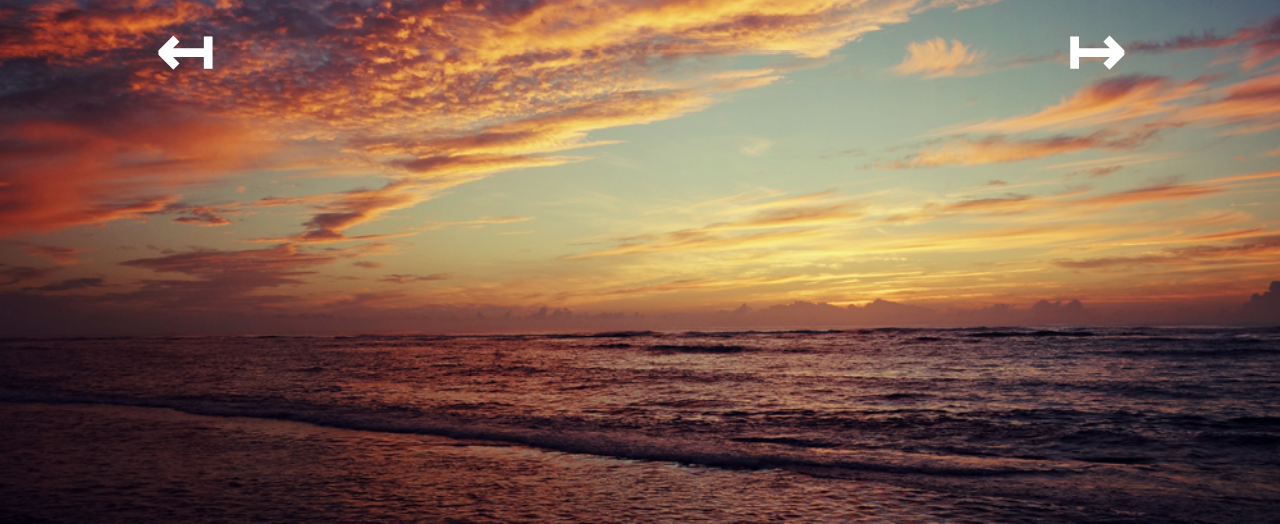
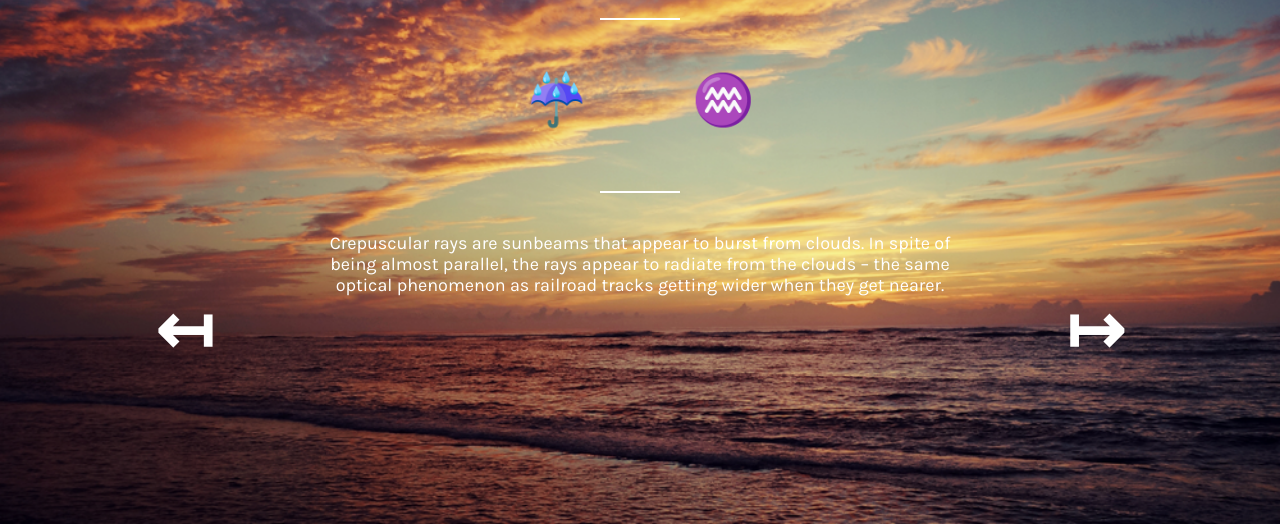
Before and after one commit to yayitswei/clouds, a plain HTML site: page public/index.html in a window 1280 px wide. Shown: the part 276-800 px from the top of the page. Drawn offline with Linux system fonts and the light colour scheme.

Commit message:
added precipitation and level

```diff
--- a/public/css/styles.less
+++ b/public/css/styles.less
@@ -70,21 +70,11 @@ img.navcloud {
 }
 
 
-#previous {
-  float:left;
-  font-size: 70px;
-}
-
-#next {
-  float:right;
-  font-size: 70px;
-}
-
 
 p {
-  font-family: 'Avenir', sans-serif;
-  font-size: 24px;
-  line-height: 30px;
+  font-family: 'Karla', sans-serif;
+  font-size: 18px;
+  line-height: 21px;
   color: #FFF;
 }
 
@@ -94,6 +84,11 @@ p {
   font-size: 18px;
   line-height: 21px;
   color: #FFF;
+  text-align: center;
+}
+
+.description-icon {
+  font-size:50px;
 }
 
 
@@ -136,3 +131,21 @@ li {
   cursor: pointer;
   padding-bottom: 5px;
 }
+
+.line {
+	margin: 20px auto;
+	width: 80px;
+	height: 2px;
+	background: #FFF;
+}
+
+
+#previous {
+  float:left;
+  font-size: 70px;
+}
+
+#next {
+  float:right;
+  font-size: 70px;
+}
--- a/public/index.html
+++ b/public/index.html
@@ -33,12 +33,29 @@
 	  </div>
 	  <div class="row">
 		  <h1 id="cloudname" style="text-align:center; padding-top:50px;"></h1>
+		  <div class="line"></div>
+	  </div>
+	  <div class="row" style="padding-bottom: 10px;">
+		<div class="large-2 large-offset-4 columns" style="text-align:center">
+			<p class="description-icon">&#9748;</p>
+			<p id="#cloudprecipitation"></p>
+		</div>
+		<div class="large-2 columns" style="text-align:center">
+			<p class="description-icon">&#9810;</p>
+			<p id="#cloudlevel"></p>
+		</div>
+		<div class="large-6 columns">
+		</div>
+	  </div>
+	  <div class="line"></div>
+	  <div class="row" style="padding-top: 20px;">
+		  <div id ="clouddescription" class="description large-8 large-offset-2 columns"></div>
 	  </div>
 	  <div class="row">
-		<div class="large-1 column">
+		<div class="large-1 column prev-next">
 		  <a id="previous" onclick="goPrevious()">&#8612;</a>
 		</div>
-		<div class="large-1 large-offset-10 columns">
+		<div class="large-1 large-offset-10 columns prev-next">
 	      <a id="next" onclick="goNext()">&#8614;</a>
 	 	</div>
 	  </div>
--- a/public/js/clouds.js
+++ b/public/js/clouds.js
@@ -4,19 +4,31 @@ var clouds =
 {"name": "kauai",
   "genus": "Altocumulus",
   "species": "Floccus",
-  "optical": ""},
+  "optical": "",
+  "description": "Crepuscular rays are sunbeams that appear to burst from clouds. In spite of being almost parallel, the rays appear to radiate from the clouds &#8211; the same optical phenomenon as railroad tracks getting wider when they get nearer.",
+  "precipitation": "None/light",
+  "level": "Mid-level cloud"},
 {"name": "calistoga",
   "genus": "Stratus",
   "species": "Fractus",
-  "optical": ""},
+  "optical": "",
+  "description": "Crepuscular rays are sunbeams that appear to burst from clouds. In spite of being almost parallel, the rays appear to radiate from the clouds &#8211; the same optical phenomenon as railroad tracks getting wider when they get nearer.",
+  "precipitation": "None/light",
+  "level": "Low-level cloud"},
 {"name": "sonoma",
   "genus": "Stratocumulus",
   "species": "",
-  "optical": ""},
+  "optical": "",
+  "description": "Crepuscular rays are sunbeams that appear to burst from clouds. In spite of being almost parallel, the rays appear to radiate from the clouds &#8211; the same optical phenomenon as railroad tracks getting wider when they get nearer.",
+  "precipitation": "None/light",
+  "level": "Low-level cloud"},
 {"name": "nihau",
   "genus": "",
   "species": "",
-  "optical": "Crepuscular Rays"},
+  "optical": "Crepuscular Rays",
+  "description": "Crepuscular rays are sunbeams that appear to burst from clouds. In spite of being almost parallel, the rays appear to radiate from the clouds &#8211; the same optical phenomenon as railroad tracks getting wider when they get nearer.",
+  "precipitation": "None/light",
+  "level": "Low-level cloud"},
   ];
 
 
@@ -34,6 +46,9 @@ function loadCloud(index) {
     cloudbg.css("background-image","url(/images/" + clouds[index].name + ".png)");
     cloudbg.fadeIn('slow');
     $('#cloudname').html(clouds[index].genus + " " + clouds[index].species + " " + clouds[index].optical);
+    $('#clouddescription').html(clouds[index].description);
+    $('#cloudprecipitation').html(clouds[index].precipitation);
+    $('#cloudlevel').html(clouds[index].level);
   });
 
 }
```
